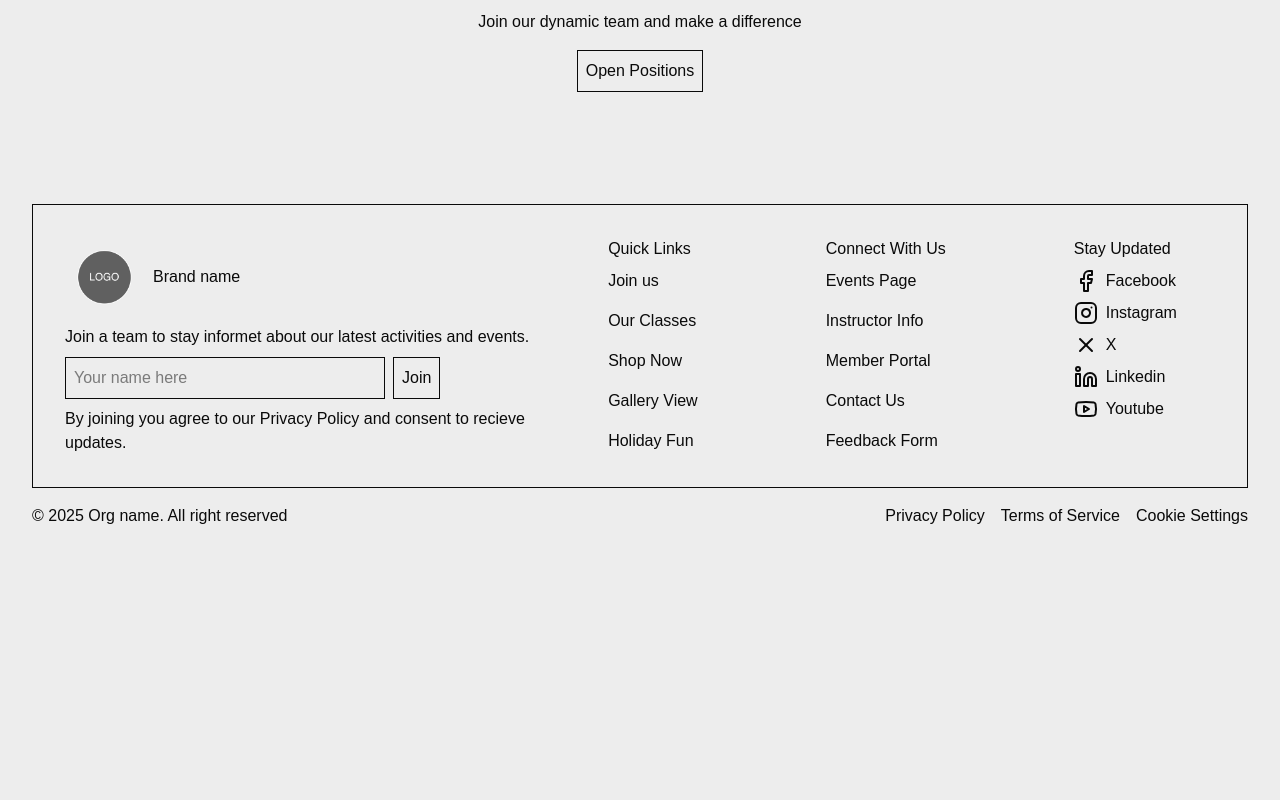
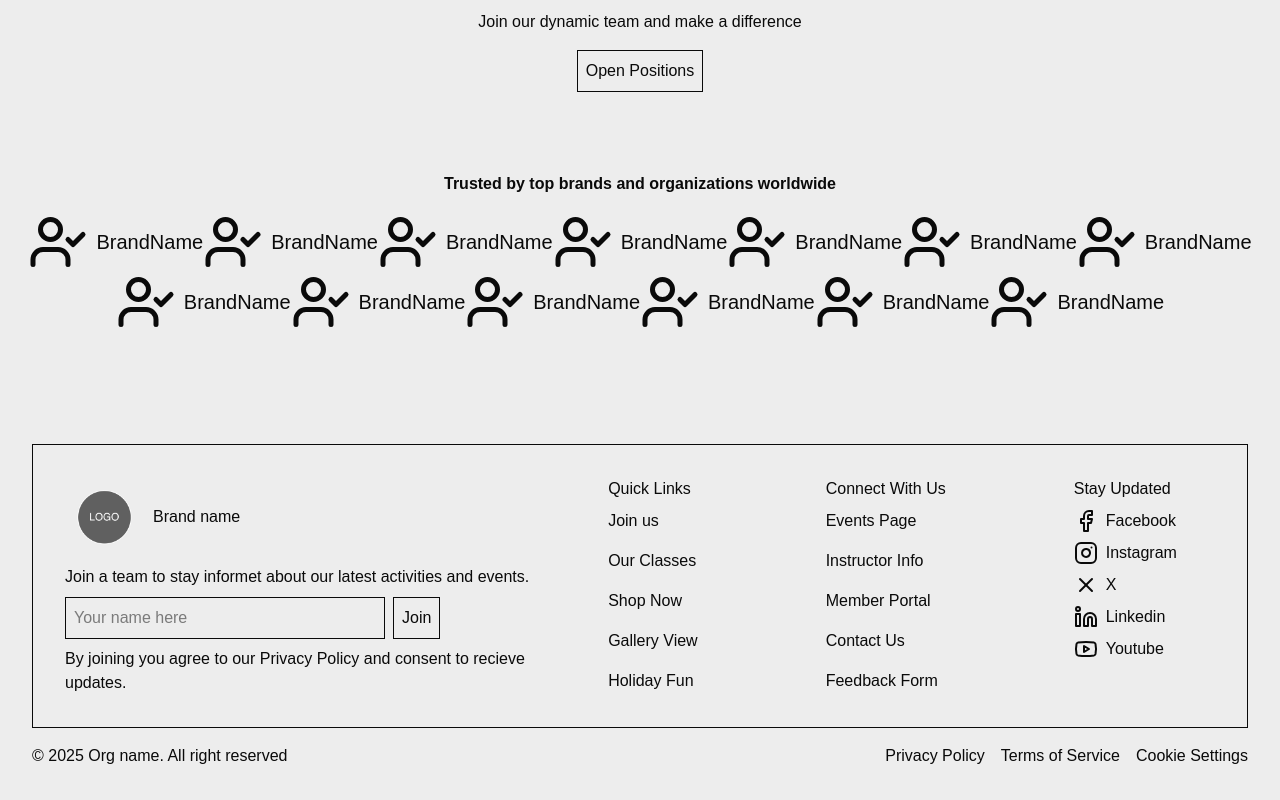
Before and after one commit to lloladin123/GymnasticsSaaS, a Next.js app: page /aboutUs in a window 1280 px wide. Shown: the part 1828-2628 px from the top of the page. Before the commit the page ends 2388 px from the top, so only its background shows below. Built offline with nearby package versions, Linux system fonts and the light colour scheme.

Commit message:
Add: Added Trusted.tsx to aboutUs page

```diff
--- /dev/null
+++ b/app/aboutUs/Trusted.tsx
@@ -0,0 +1,43 @@
+import { Icon, UserCheck } from "lucide-react";
+import React, { JSX } from "react";
+
+interface ITrustedIcon {
+  icon: JSX.Element;
+  name: string;
+}
+
+const TrustedIcons: ITrustedIcon[] = [
+  { icon: <UserCheck className="w-15 h-15"></UserCheck>, name: "BrandName" },
+  { icon: <UserCheck className="w-15 h-15"></UserCheck>, name: "BrandName" },
+  { icon: <UserCheck className="w-15 h-15"></UserCheck>, name: "BrandName" },
+  { icon: <UserCheck className="w-15 h-15"></UserCheck>, name: "BrandName" },
+  { icon: <UserCheck className="w-15 h-15"></UserCheck>, name: "BrandName" },
+  { icon: <UserCheck className="w-15 h-15"></UserCheck>, name: "BrandName" },
+  { icon: <UserCheck className="w-15 h-15"></UserCheck>, name: "BrandName" },
+  { icon: <UserCheck className="w-15 h-15"></UserCheck>, name: "BrandName" },
+  { icon: <UserCheck className="w-15 h-15"></UserCheck>, name: "BrandName" },
+  { icon: <UserCheck className="w-15 h-15"></UserCheck>, name: "BrandName" },
+  { icon: <UserCheck className="w-15 h-15"></UserCheck>, name: "BrandName" },
+  { icon: <UserCheck className="w-15 h-15"></UserCheck>, name: "BrandName" },
+  { icon: <UserCheck className="w-15 h-15"></UserCheck>, name: "BrandName" },
+];
+
+const Trusted = () => {
+  return (
+    <section className="mt-20 grid gap-y-4 place-items-center">
+      <span className="font-black">
+        Trusted by top brands and organizations worldwide
+      </span>
+      <div className="flex flex-row justify-center items-center flex-wrap">
+        {TrustedIcons.map((label, index) => (
+          <div className="flex flex-row space-x-2 justify-center items-center">
+            {label.icon}
+            <span className="text-xl">{label.name}</span>
+          </div>
+        ))}
+      </div>
+    </section>
+  );
+};
+
+export default Trusted;
--- a/app/aboutUs/page.tsx
+++ b/app/aboutUs/page.tsx
@@ -4,6 +4,7 @@ import Link from "next/link";
 import React from "react";
 import Discover from "./Discover";
 import OurTeam from "./OurTeam";
+import Trusted from "./Trusted";
 
 const aboutUs = () => {
   return (
@@ -29,6 +30,7 @@ const aboutUs = () => {
       </BackgroundOverlay>
       <Discover></Discover>
       <OurTeam></OurTeam>
+      <Trusted></Trusted>
     </>
   );
 };
```
